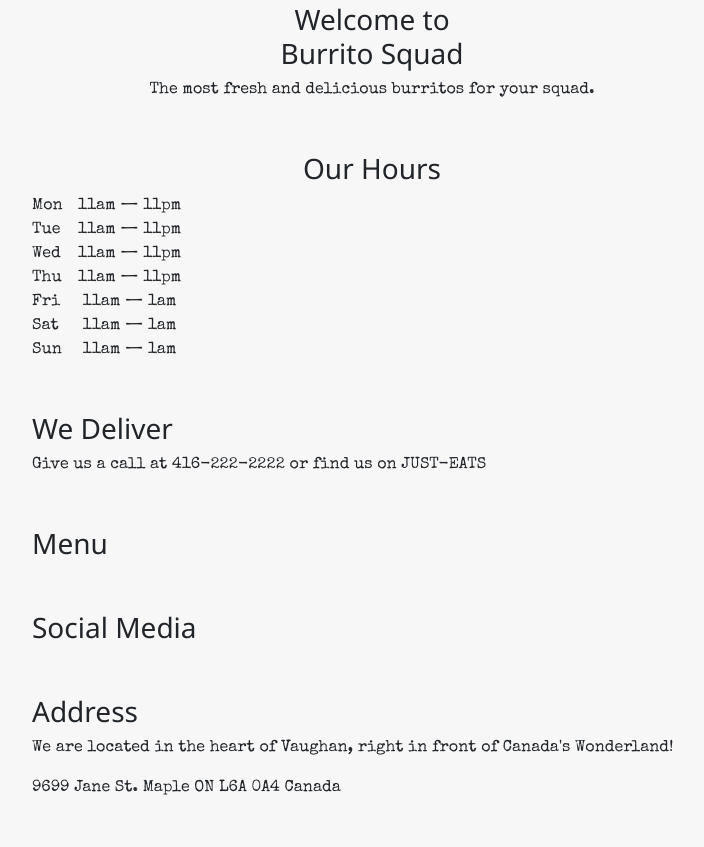
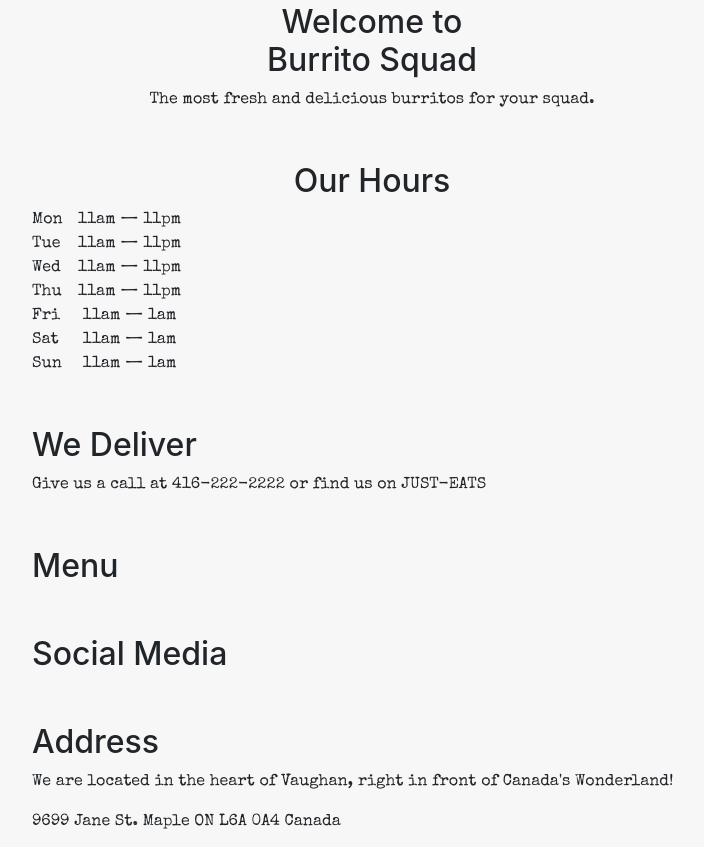
Before and after one commit to kddial/burritoSquad, a website: page index.html in a window 1280 px wide. Shown: the part 487-1334 px from the top of the page, without its empty margins (268-972 px from the left). Drawn offline with nearby package versions, Linux system fonts and the light colour scheme.

Commit message:
removed colors, bigger font

```diff
--- a/index.html
+++ b/index.html
@@ -25,9 +25,9 @@
 
     <!-- Welcome section -->
     <section class="welcome">
-      <h3>
+      <h2>
         Welcome to <br/> Burrito Squad
-      </h3>
+      </h2>
       <p class="content">
         The most fresh and delicious burritos for your squad.
       </p>
@@ -35,9 +35,9 @@
 
     <!-- Hours section -->
     <section class="hours">
-      <h3>
+      <h2>
         Our Hours
-      </h3>
+      </h2>
       <div class="schedule">
         <div class="schedule-days">
           Mon
@@ -62,9 +62,9 @@
 
     <!-- Delivery section -->
     <section class="delivery">
-      <h3>
+      <h2>
         We Deliver
-      </h3>
+      </h2>
       <p class="content">
         Give us a call at 416-222-2222 or find us on JUST-EATS
       </p>
@@ -73,19 +73,19 @@
     <!-- Menu section -->
     <section class="menu-section">
 
-      <h3>Menu</h3>
+      <h2>Menu</h2>
     </section>
 
     <!-- Social Media section -->
     <section class="social-media-section">
-      <h3>Social Media</h3>
+      <h2>Social Media</h2>
     </section>
 
     <!-- Address section -->
     <section class="address">
-      <h3>
+      <h2>
         Address
-      </h3>
+      </h2>
       <p class="content">
         We are located in the heart of Vaughan, right in front of Canada's Wonderland!
       </p>
--- a/src/scss/base/_font.scss
+++ b/src/scss/base/_font.scss
@@ -1,4 +1,4 @@
-@import url('https://fonts.googleapis.com/css?family=Special+Elite');
+@import url('https://fonts.googleapis.com/css?family=Special+Elite|Merriweather:700|Prociono|Stardos+Stencil');
 
 @font-face {
   font-family: 'Stencil';
@@ -8,3 +8,4 @@
 // font familys
 $font-family-stencil: "Stencil","Segoe UI",Roboto,"Helvetica Neue",Arial,sans-serif;
 $font-family-special-elite: 'Special Elite', cursive;
+$font-family-stardos-stencil: 'Stardos Stencil', cursive;
--- a/src/scss/base/_typography.scss
+++ b/src/scss/base/_typography.scss
@@ -1,9 +1,7 @@
-p {
-    font-family: $font-family-special-elite;
-}
-
+p,
 div {
     font-family: $font-family-special-elite;
+    font-size: 24px;
 }
 
 h1 {
@@ -11,12 +9,13 @@ h1 {
 }
 
 h2 {
-    font-size: 2rem;
+    font-size: 2.5rem;
+    font-family: $font-family-stardos-stencil;
+    font-weight: bold;
 }
 
 h3 {
     font-size: 1.75rem;
-    font-family: $font-family-stencil;
 }
 
 h4 {
--- a/src/scss/layout/_main.scss
+++ b/src/scss/layout/_main.scss
@@ -22,8 +22,8 @@ section {
 
     // White space between each section
     &:not(:first-of-type) {
-        padding-top: 25px;
-        padding-bottom: 25px;
+        padding-top: 40px;
+        padding-bottom: 40px;
     }
 }
 
--- a/src/scss/pages/_home.scss
+++ b/src/scss/pages/_home.scss
@@ -4,12 +4,10 @@
 
     .welcome {
         text-align: center;
-        background-color: $color-army-green2;
     }
 
     .hours {
         text-align: center;
-        background-color: $color-army-orange;
 
         .schedule {
             text-align: left;
@@ -18,18 +16,17 @@
             justify-content: center;
 
             .schedule-days {
-                width: 40px;
+                width: 52px;
             }
             .schedule-hours {
-                padding-left: 29px;
-                width: 133px;
+                margin-left: 24px;
+                width: 155px;
             }
         }
     }
 
     .delivery {
         text-align: center;
-        background-color: $color-army-red;
     }
 
     .menu-section {
```
